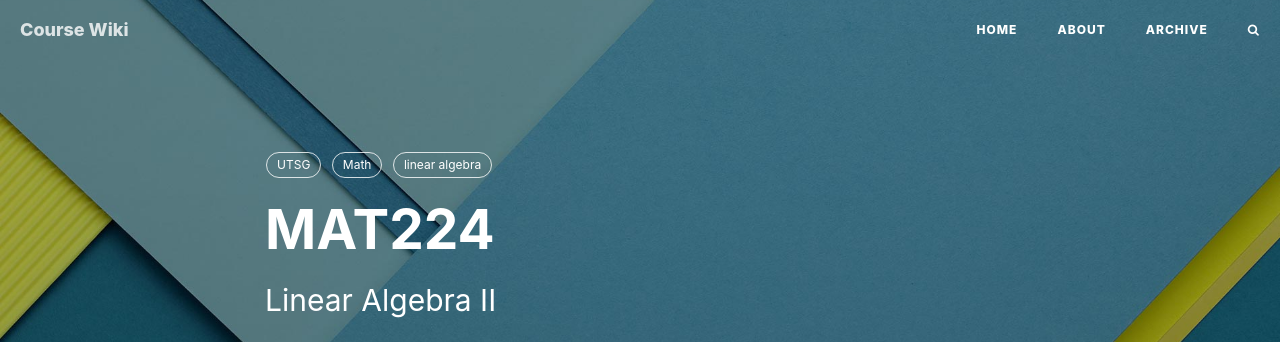
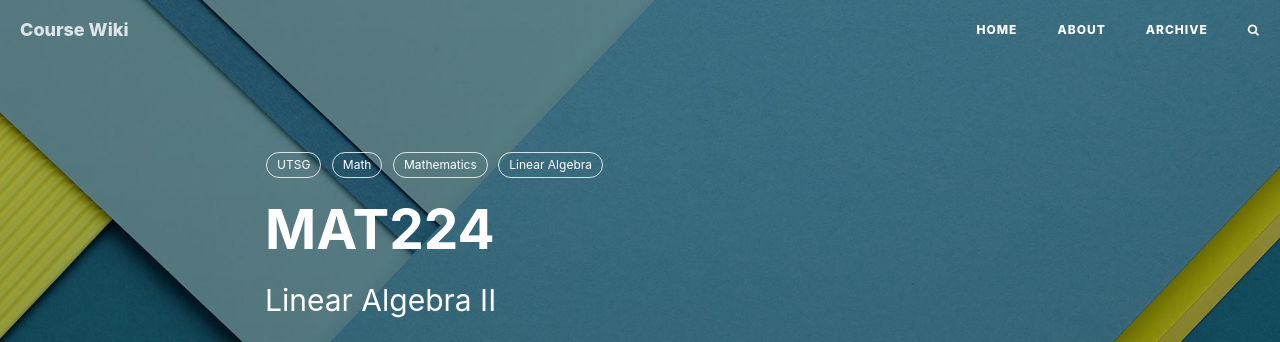
Before and after one commit to UT-Application-Development-Association/course-wiki, a Jekyll site: the page built from _posts/2021-01-06-MAT224.md, in a window 1280 px wide. Shown: the top 342 px of the page. Built offline with Jekyll 4.4.1, drawn with Linux system fonts in a browser that asks for light colours; nearby versions of some CDN libraries; comment, search, counter and statistics services are not loaded.

Commit message:
Add MAT224

```diff
--- a/_posts/2021-01-06-MAT224.md
+++ b/_posts/2021-01-06-MAT224.md
@@ -6,9 +6,10 @@ date: 2021/01/05
 multilingual: True
 author: "Liman Wei"
 tags:
-    -  UTSG
-    -  Math
-    -  linear algebra
+    - UTSG
+    - Math
+    - Mathematics
+    - Linear Algebra
 ---
 <!-- Chinese Version -->
 <div class="zh post-container">
```
